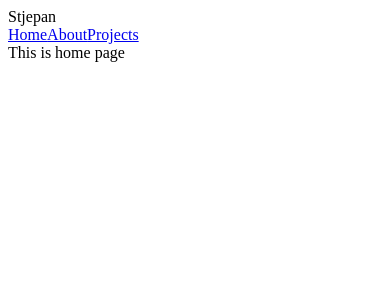
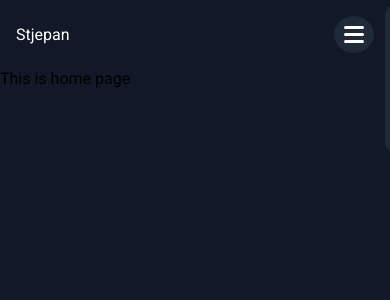
Before and after one commit to Stjepan1999/portfolio, a React (Vite) app: page / in a window 390 px wide. Shown: the top 300 px of the page. Built offline with nearby package versions, Linux system fonts and the light colour scheme.

Commit message:
Create responsive header and sidebar

```diff
--- a/src/App.jsx
+++ b/src/App.jsx
@@ -4,6 +4,7 @@ import { Header } from './components/Header/Header';
 import { HomePage } from './pages/HomePage/HomePage';
 import { AboutPage } from './pages/AboutPage/AboutPage';
 import { ProjectsPage } from './pages/ProjectsPage/ProjectsPage';
+import './styles.scss';
 
 export const App = () => {
   return (
--- /dev/null
+++ b/src/_variables.scss
@@ -0,0 +1,6 @@
+$background-color: #121827;
+$primary-color: #ffb701;
+$secondary-color: #1f2937;
+$text-color: #ffffff;
+$text-color-secondary: #a6abb3;
+$font-stack-primary: 'Roboto', sans-serif;
--- a/src/components/Header/Header.jsx
+++ b/src/components/Header/Header.jsx
@@ -1,14 +1,25 @@
 import { NavLink } from 'react-router-dom';
+import './Header.scss';
+import { Sidebar } from '../Sidebar/Sidebar';
 
 export const Header = () => {
   return (
-    <header>
-      <div>Stjepan</div>
-      <div>
-        <NavLink to="/">Home</NavLink>
-        <NavLink to="/about">About</NavLink>
-        <NavLink to="/projects">Projects</NavLink>
-      </div>
+    <header className="header">
+      <NavLink to="/" className="nav-link">
+        Stjepan
+      </NavLink>
+      <nav className="nav-bar">
+        <NavLink to="/" className="nav-link">
+          Home
+        </NavLink>
+        <NavLink to="/about" className="nav-link">
+          About
+        </NavLink>
+        <NavLink to="/projects" className="nav-link">
+          Projects
+        </NavLink>
+      </nav>
+      <Sidebar />
     </header>
   );
 };
--- a/src/components/Header/Header.scss
+++ b/src/components/Header/Header.scss
@@ -0,0 +1,34 @@
+@import '../../variables';
+
+.header {
+  display: flex;
+  align-items: center;
+  justify-content: space-between;
+  max-width: 1000px;
+  margin: auto;
+  padding: 1rem 4rem;
+  color: $text-color;
+}
+
+.nav-link {
+  text-decoration: none;
+  color: $text-color;
+}
+
+.nav-bar {
+  display: flex;
+  gap: 2rem;
+  font-size: 22px;
+}
+
+@media (max-width: 768px) {
+  .nav-bar {
+    display: none;
+  }
+}
+
+@media (max-width: 600px) {
+  .header {
+    padding: 1rem 1rem;
+  }
+}
--- /dev/null
+++ b/src/components/Sidebar/Sidebar.jsx
@@ -0,0 +1,52 @@
+import { useState, useEffect } from 'react';
+import './Sidebar.scss';
+import { NavLink } from 'react-router-dom';
+
+export const Sidebar = () => {
+  const [isOpen, setIsOpen] = useState(false);
+
+  const toggleSidebar = () => {
+    setIsOpen(!isOpen);
+  };
+
+  useEffect(() => {
+    const handleResize = () => {
+      if (window.innerWidth > 600) {
+        setIsOpen(false);
+      }
+    };
+
+    window.addEventListener('resize', handleResize);
+
+    return () => {
+      window.removeEventListener('resize', handleResize);
+    };
+  }, []);
+
+  return (
+    <>
+      <div className="line-container" onClick={toggleSidebar}>
+        <span></span>
+        <span></span>
+        <span></span>
+      </div>
+      <div className={`overlay ${isOpen ? 'active' : ''}`} onClick={toggleSidebar}></div>
+      <div className={`sidebar ${isOpen ? 'open' : ''}`}>
+        <button className="button-no-style" onClick={toggleSidebar}>
+          ✕
+        </button>
+        <div className="sidebar-pages">
+          <NavLink to="/" className="nav-link">
+            Home
+          </NavLink>
+          <NavLink to="/shop" className="nav-link">
+            About
+          </NavLink>
+          <NavLink to="/about" className="nav-link">
+            Projects
+          </NavLink>
+        </div>
+      </div>
+    </>
+  );
+};
--- /dev/null
+++ b/src/components/Sidebar/Sidebar.scss
@@ -0,0 +1,86 @@
+@import '../../variables';
+
+.line-container {
+  display: none;
+  flex-direction: column;
+  justify-content: center;
+  gap: 4px;
+  background-color: $secondary-color;
+  border-radius: 50%;
+  padding: 10px;
+
+  > span {
+    height: 3px;
+    width: 20px;
+    background-color: $text-color;
+    border-radius: 10px;
+  }
+}
+
+.sidebar {
+  display: flex;
+  flex-direction: column;
+  position: fixed;
+  top: 0;
+  right: -250px;
+  width: 250px;
+  background-color: $secondary-color;
+  padding: 2rem;
+  border-radius: 10px;
+  margin: 5px;
+  transition: right 0.4s ease-in-out;
+}
+
+.sidebar-pages {
+  display: flex;
+  flex-direction: column;
+  gap: 10px;
+  font-size: 18px;
+}
+
+.sidebar.open {
+  right: 0;
+  z-index: 1000;
+}
+
+.overlay {
+  position: fixed;
+  top: 0;
+  left: 0;
+  width: 100%;
+  height: 100%;
+  background-color: rgb(0, 0, 0, 0.5);
+  z-index: 999;
+  display: none;
+}
+
+.overlay.active {
+  display: block;
+}
+
+.button-no-style {
+  background: transparent;
+  border: none;
+  color: $text-color;
+  position: absolute;
+  right: 20px;
+  top: 10px;
+  font-size: 18px;
+
+  &:hover {
+    cursor: pointer;
+    opacity: 0.7;
+  }
+}
+
+@media (max-width: 768px) {
+  .line-container {
+    display: flex;
+  }
+}
+
+@media (max-width: 480px) {
+  .sidebar.open {
+    width: 100%;
+  }
+}
--- a/src/pages/AboutPage/AboutPage.scss
+++ b/src/pages/AboutPage/AboutPage.scss
@@ -0,0 +1 @@
+@import '../../variables';
--- a/src/pages/HomePage/HomePage.scss
+++ b/src/pages/HomePage/HomePage.scss
@@ -0,0 +1 @@
+@import '../../variables';
--- a/src/pages/ProjectsPage/ProjectsPage.scss
+++ b/src/pages/ProjectsPage/ProjectsPage.scss
@@ -0,0 +1 @@
+@import '../../variables';
--- a/src/styles.scss
+++ b/src/styles.scss
@@ -0,0 +1,17 @@
+@import url('https://fonts.googleapis.com/css2?family=Roboto&display=swap');
+@import url('https://fonts.googleapis.com/css2?family=Roboto:wght@700&display=swap');
+
+@import 'variables';
+
+* {
+  margin: 0;
+  padding: 0;
+  box-sizing: border-box;
+}
+
+body {
+  background-color: $background-color;
+  font-family: $font-stack-primary;
+  display: flex;
+  flex-direction: column;
+}
```
